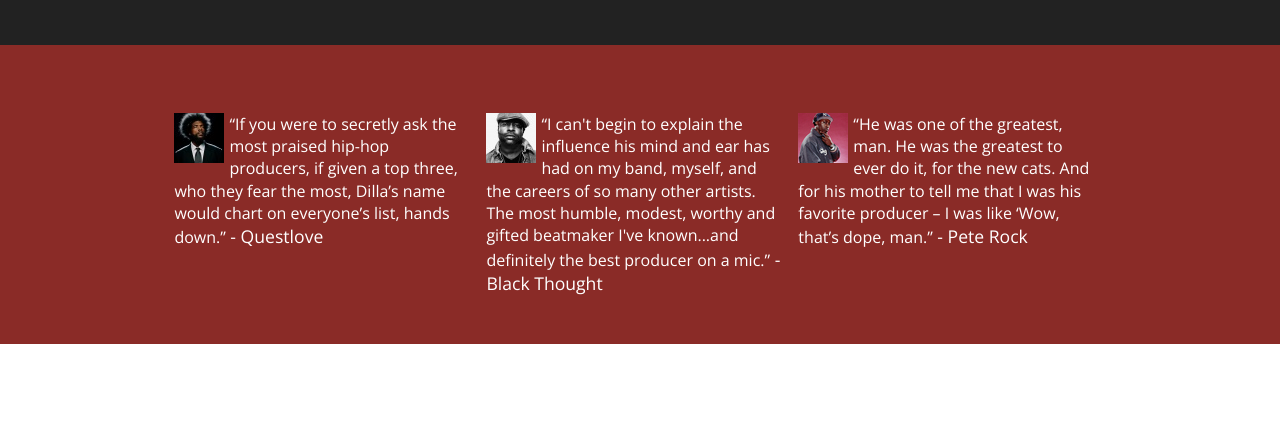
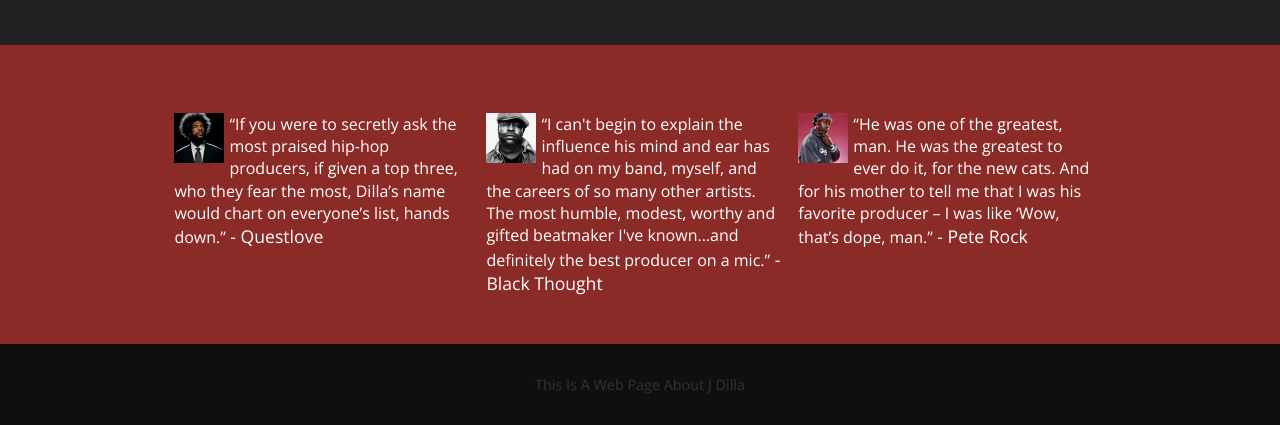
Before and after one commit to DaBhai13/frontend-test, a plain HTML site: page index.html in a window 1280 px wide. Shown: the part 1302-1727 px from the top of the page. Before the commit the page ends 1646 px from the top, so only its background shows below. Drawn offline with nearby package versions, Linux system fonts and the light colour scheme.

Commit message:
Finished Footer Section

```diff
--- a/css/style.css
+++ b/css/style.css
@@ -128,3 +128,22 @@ header{
 .name{
     font-size: 1.1em
 }
+
+/* Footer Section */
+
+footer{
+    padding: 1em;
+    background: #0f0f0f;
+}
+
+.copyright{
+    font-size: .9em;
+    color: #373233;
+    cursor: pointer;
+    -webkit-transition: all .6s ease-out;
+    transition: all .6s ease-out;
+}
+
+.copyright:hover{
+    color: #fff;
+}
--- a/index.html
+++ b/index.html
@@ -60,5 +60,9 @@
                 </div>
             </div>
         </section><!-- End of Quotes Section -->
+
+        <footer>
+            <p class="copyright center ">This Is A Web Page About J Dilla</p>
+        </footer>
     </body>
 </html>
```
